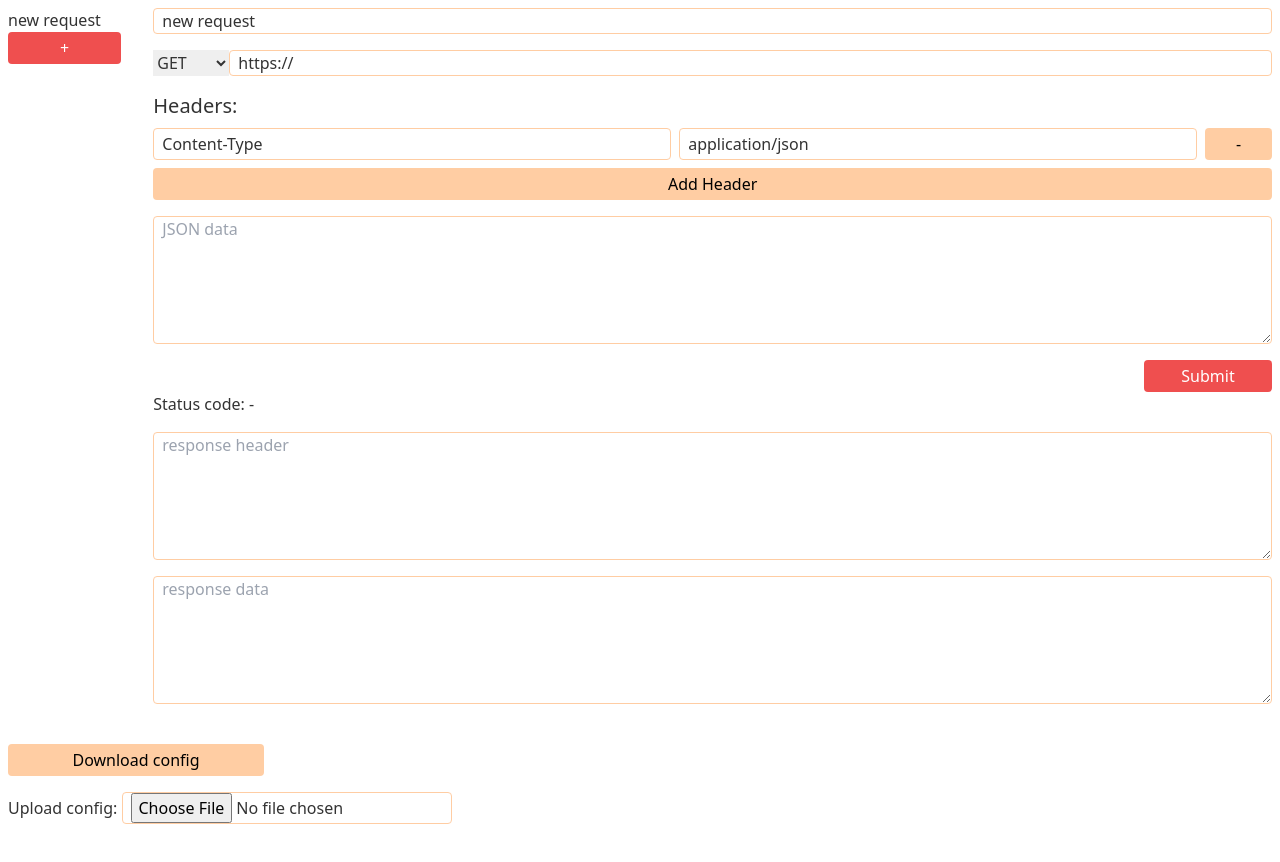
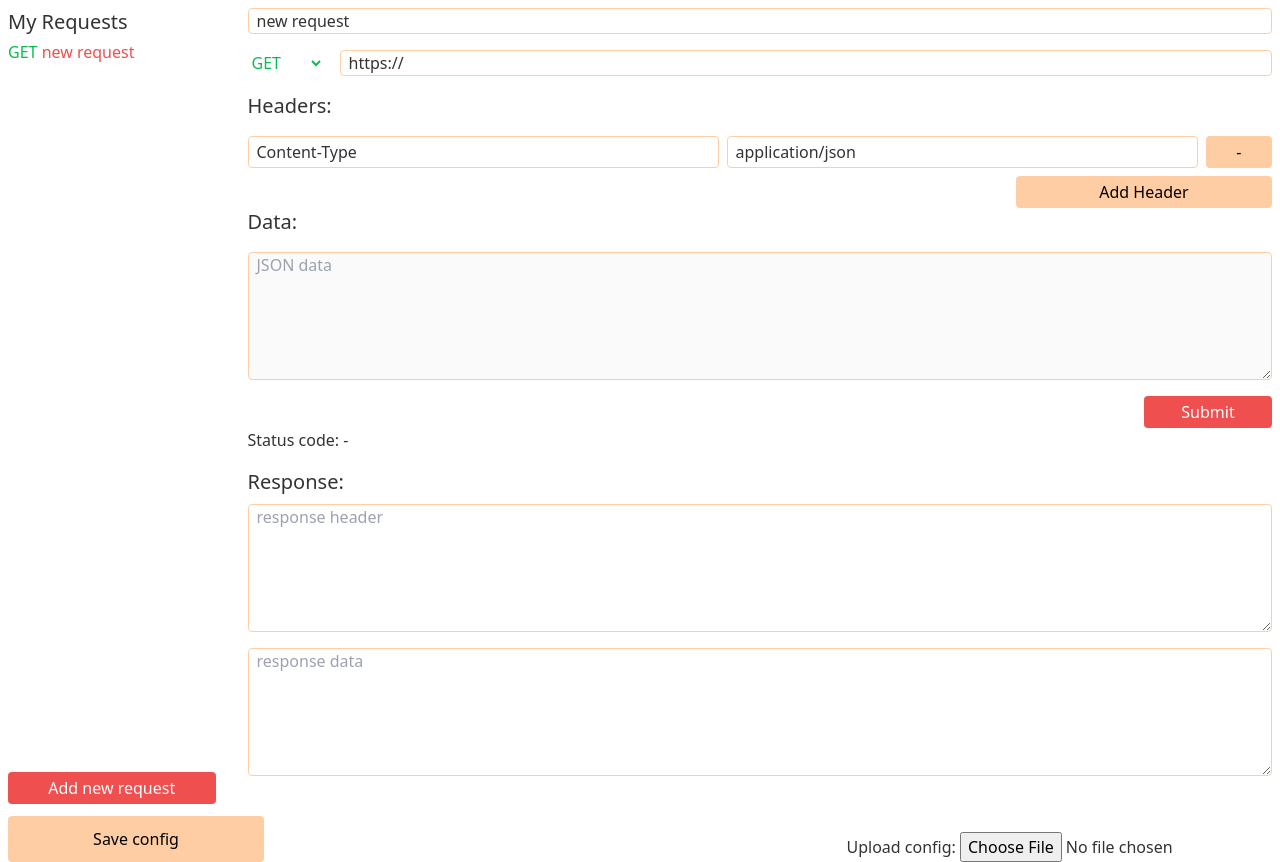
Before and after one commit to schtibe/postgirl, a Svelte app: page / in a window 1280 px wide. Before the commit the page ends 824 px from the top, so only its background shows below. Built offline with nearby package versions, Linux system fonts and the light colour scheme.

Commit message:
Add various styling

```diff
--- a/src/App.svelte
+++ b/src/App.svelte
@@ -34,20 +34,34 @@
 		@apply bg-secondary;
 	}
 
-	input,
+	input:not([type="file"]),
 	textarea {
 		@apply px-2;
 		@apply rounded;
 		@apply border border-tertiary;
 	}
+
+	a {
+		@apply text-secondary;
+		@apply no-underline;
+	}
+
+	h2 {
+		@apply text-xl;
+	}
+
+	select {
+		@apply bg-white;
+		@apply border-tertiary;
+	}
 </style>
 
 <main>
 	<div class="flex justify-between">
-		<div class="w-32">
+		<div class="w-64">
 			<RequestList />
 		</div>
-		<div class="ml-8 w-full">
+		<div class="w-full ml-8">
 			<RequestWindow />
 		</div>
 	</div>
--- a/src/LoadConfig.svelte
+++ b/src/LoadConfig.svelte
@@ -29,8 +29,8 @@
   }
 </script>
 
-<div class="flex flex-col mt-10">
-  <button class="btn--secondary w-64" on:click={dumpConfig}>Download config</button>
+<div class="flex flex-row justify-between mt-10">
+  <button class="w-64 btn--secondary" on:click={dumpConfig}>Save config</button>
   <div class="mt-4">
     Upload config:
     <input type="file" placeholder="upload config" on:change={loadConfig} />
--- a/src/MethodSelect.svelte
+++ b/src/MethodSelect.svelte
@@ -1,11 +1,16 @@
 <script>
   export let method = "get";
+  import * as R from "ramda";
+
+  import { requestColor } from "./RequestMethodColor";
+
+  let _methods = ["get", "post", "put", "patch", "delete"];
+
+  let methods = R.map((value) => ({ value, name: R.toUpper(value) }))(_methods);
 </script>
 
-<select bind:value={method}>
-  <option value="get">GET</option>
-  <option value="post">POST</option>
-  <option value="put">PUT</option>
-  <option value="patch">PATCh</option>
-  <option value="delete">DELETE</option>
+<select bind:value={method} class={requestColor(method)}>
+  {#each methods as { name, value }}
+    <option {value}>{name}</option>
+  {/each}
 </select>
--- a/src/RequestHeaders.svelte
+++ b/src/RequestHeaders.svelte
@@ -17,14 +17,15 @@
   </div>
   <div class="mt-2">
     {#each headers as header}
-      <div class="flex justify-between">
+      <div class="flex justify-between mt-2">
         <input bind:value={header.name} class="w-full" />
         <input bind:value={header.value} class="w-full ml-2" />
         <button
           on:click={removeHeader(header)}
-          class=" btn--secondary w-32 ml-2">-</button>
+          class="w-32 ml-2 btn--secondary">-</button>
       </div>
     {/each}
   </div>
-  <button on:click={addHeader} class="btn--secondary mt-2">Add Header</button>
+  <button on:click={addHeader} class="self-end w-64 mt-2 btn--secondary">Add
+    Header</button>
 </div>
--- a/src/RequestList.svelte
+++ b/src/RequestList.svelte
@@ -1,7 +1,14 @@
 <script>
   import { requests, currentRequest, defaultRequest } from "./store.js";
 
+  import { requestColor } from "./RequestMethodColor.js";
+
   let requestStore = [];
+  let currentRequestLocal;
+
+  currentRequest.subscribe((value) => {
+    currentRequestLocal = value;
+  });
 
   requests.subscribe((value) => {
     requestStore = value;
@@ -14,14 +21,41 @@
   function selectRequest(number) {
     currentRequest.set(number);
   }
+
+  function toUpper(value) {
+    return value.toUpperCase();
+  }
 </script>
 
-<div class="flex flex-col">
+<style lang="postcss">
+  .selected {
+    @apply text-primary;
+  }
+
+  a {
+    @apply text-black;
+  }
+
+  a:hover {
+    @apply text-gray-500;
+  }
+</style>
+
+<h2>My Requests</h2>
+<div class="flex flex-col h-full">
   {#each requestStore as request, index}
-    <div>
-      <a href="#" on:click={() => selectRequest(index)}>{request.name}</a>
+    <div class="mt-1">
+      <a
+        href="#"
+        on:click={() => selectRequest(index)}
+        class:selected={index == currentRequestLocal}>
+        <span class={requestColor(request.method)}>
+          {toUpper(request.method)}
+        </span>
+        {request.name}
+      </a>
     </div>
   {/each}
 
-  <button on:click={addRequest} class="btn--primary">+</button>
+  <button on:click={addRequest} class="mt-auto btn--primary">Add new request</button>
 </div>
--- /dev/null
+++ b/src/RequestMethodColor.js
@@ -0,0 +1,4 @@
+export function requestColor(method) {
+  const lowerMethod = method.toLowerCase();
+  return `text-${lowerMethod}`;
+}
--- a/src/RequestWindow.svelte
+++ b/src/RequestWindow.svelte
@@ -78,31 +78,35 @@
   <div class="flex mt-4">
     <MethodSelect bind:method={$requests[$currentRequest].method} />
     <input
-      class="w-full"
+      class="w-full ml-4"
       placeholder="URL"
       bind:value={$requests[$currentRequest].url} />
   </div>
   <div class="mt-4">
     <RequestHeaders bind:headers={$requests[$currentRequest].headers} />
   </div>
+
+  <h2>Data:</h2>
   <textarea
+    disabled={$requests[$currentRequest].method == 'get'}
     placeholder="JSON data"
-    class="mt-4 h-32"
+    class="h-32 mt-4"
     bind:value={$requests[$currentRequest].data} />
   <button
-    class="btn--primary w-32 self-end mt-4"
+    class="self-end w-32 mt-4 btn--primary"
     on:click={submit}>Submit</button>
 </div>
 
 <div>Status code: {status}</div>
 
-<div class="mt-4 flex flex-col">
+<div class="flex flex-col mt-4">
+  <h2>Response:</h2>
   <textarea
     placeholder="response header"
     value={responseHeaders}
-    class="h-32" />
+    class="h-32 mt-2" />
   <textarea
     placeholder="response data"
     value={responseData}
-    class="mt-4 h-32" />
+    class="h-32 mt-4" />
 </div>
--- a/tailwind.config.js
+++ b/tailwind.config.js
@@ -7,7 +7,12 @@ module.exports = {
         primary: '#ef4f4f',
         secondary: '#ee9595',
         tertiary: '#ffcda3',
-        four: '#74c7b8'
+        four: '#74c7b8',
+        get: '#0cbb52',
+        put: '#097bed',
+        post: '#ffb400',
+        delete: '#eb2013',
+        patch: '#baa5ff'
       }
     },
   },
```
